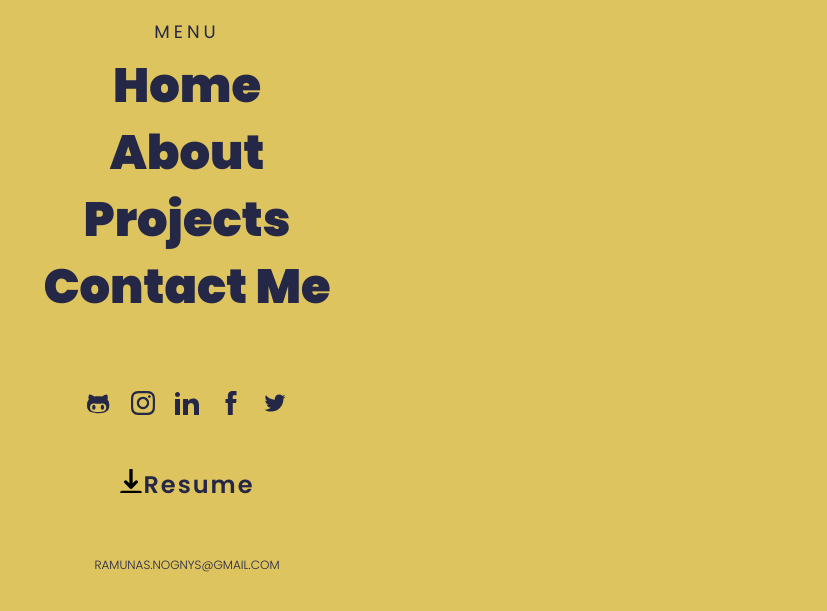
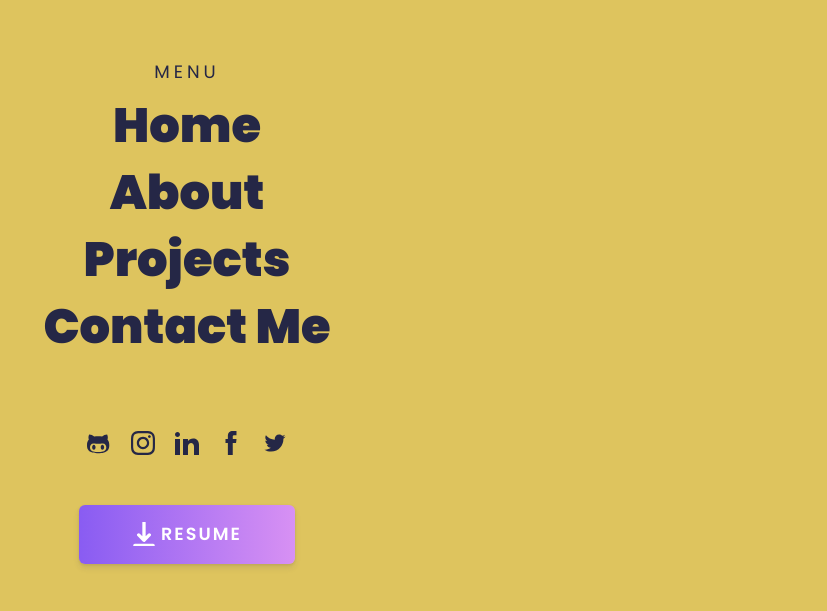
Before and after one commit to ramunasnognys/v3, a Gatsby site: page / in a window 1280 px wide. Shown: the part 65-676 px from the top of the page, without its empty margins (453-1280 px from the left). Built offline with nearby package versions, Linux system fonts and the light colour scheme; Gatsby itself is replaced by a stand-in of ours.

Commit message:
update menu button style

```diff
--- a/src/assets/svg/social-icons.js
+++ b/src/assets/svg/social-icons.js
@@ -42,12 +42,12 @@ export const Twitter = () => (
 //Arrow Icon for ref
 
 export const Download = () => (
-  <svg
+  <svg className="download"
     xmlns="http://www.w3.org/2000/svg"
     viewBox="0 0 485 485"
     width="24"
     height="24"
-    stroke="black"
+    stroke="white"
     stroke-width="40"
     stroke-linecap="round"
   >
--- a/src/components/Hamburger.js
+++ b/src/components/Hamburger.js
@@ -40,13 +40,10 @@ function Hamburger() {
                 <Twitter />
               </a>
             </div>
-            <a href="#" className="menu-resume">
-              <Download />
-              <span>Resume</span>
-            </a>
-            <a href="#" className="menu-email">
-              ramunas.nognys@gmail.com
-            </a>
+
+            <button className="btn menu-resume">
+              <Download className="download" /> Resume
+            </button>
           </div>
         </div>
       </div>
--- a/src/styles/components/hamburger.scss
+++ b/src/styles/components/hamburger.scss
@@ -28,15 +28,20 @@
     overflow: hidden;
     display: flex;
     flex-direction: column;
-    justify-content: center;
+    justify-items: center;
+
     .wrapper {
       position: relative;
+      padding-top: 4rem;
+      display: flex;
+      flex-direction: column;
     }
 
     .menu-text {
       font-size: 1.8rem;
       text-transform: uppercase;
       letter-spacing: 4px;
+
     }
     .menu-links {
       margin: 0.5rem 0 7rem;
@@ -51,14 +56,16 @@
     }
 
     .menu-resume {
-      font-size: 2.4rem;
-      font-weight: 400;
+      align-self: center;
       margin-top: 4rem;
-      display: block;
       font-weight: 600;
       letter-spacing: 2px;
+      display: flex;
+      justify-content: center;
+      align-items: center;
       .download {
-
+        // margin: 5px;
+        margin-right: 5px;
       }
     }
     .menu-email {
@@ -66,7 +73,6 @@
       font-size: var(--ff-small-font-size);
       font-weight: 100;
       margin-top: 5rem;
-      display: block;
     }
   }
 }
--- a/src/styles/components/header.scss
+++ b/src/styles/components/header.scss
@@ -32,6 +32,7 @@ header,
       height: 5px;
       width: 5px;
       color: var(--clr-sky-blue);
+
     }
   }
   &__menu {
```
